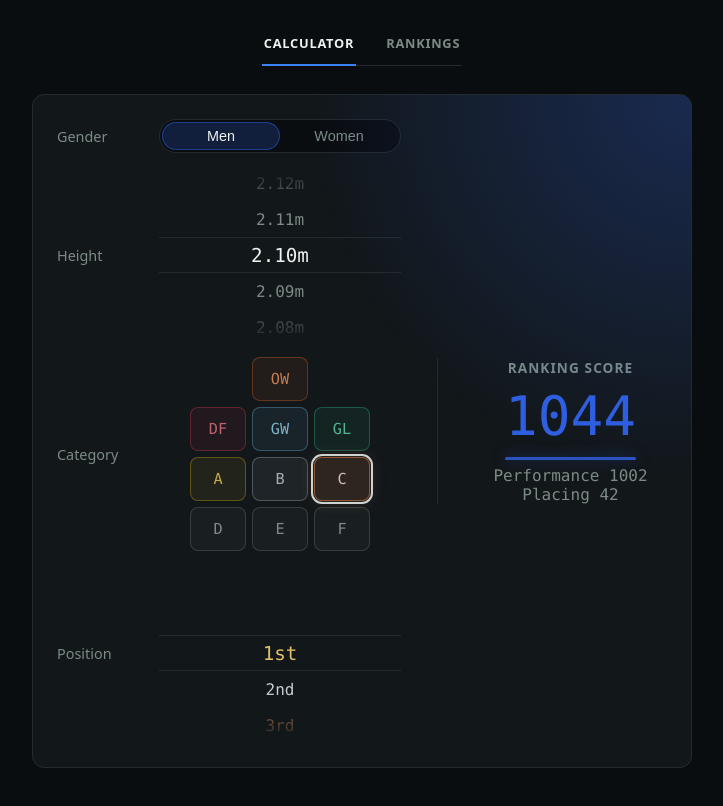
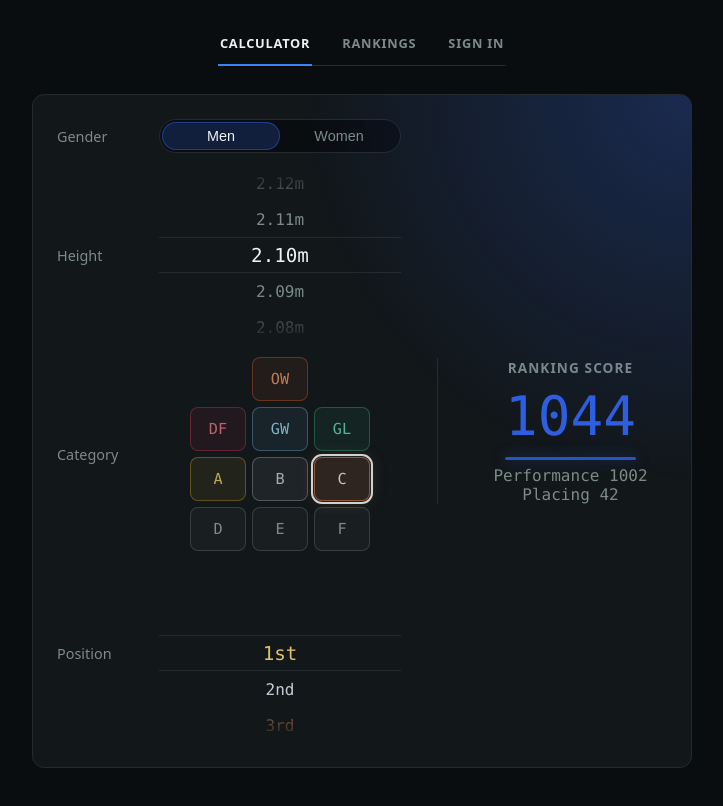
Before and after one commit to bahno/hj-stats, a React (Vite) app: page / in a window 1280 px wide. Shown: the top 806 px of the page, without its empty margins (278-1001 px from the left). Built offline with nearby package versions, Linux system fonts and the light colour scheme; no server answers.

Commit message:
feat: wire auth modal and account view into the app shell

```diff
--- a/src/App.tsx
+++ b/src/App.tsx
@@ -2,13 +2,69 @@ import { useState } from 'react';
 import { Calculator } from './components/Calculator';
 import { AthleteLookup } from './components/AthleteLookup';
 import { Nav, type View } from './components/Nav';
+import { AuthProvider, useAuth } from './auth/AuthContext';
+import { AuthModal } from './auth/AuthModal';
+import { AccountPage } from './auth/AccountPage';
+import { isAuthEnabled } from './lib/supabase';
 
-export default function App() {
+function AccountSlot({
+  onOpenAccount,
+  onSignIn,
+}: {
+  onOpenAccount: () => void;
+  onSignIn: () => void;
+}) {
+  const { user } = useAuth();
+  if (!isAuthEnabled) return null;
+  if (user) {
+    return (
+      <button type="button" className="nav-account-btn" onClick={onOpenAccount}>
+        {user.email}
+      </button>
+    );
+  }
+  return (
+    <button type="button" className="nav-account-btn" onClick={onSignIn}>
+      Sign in
+    </button>
+  );
+}
+
+function Shell() {
   const [view, setView] = useState<View>('calculator');
+  const [showAuth, setShowAuth] = useState(false);
+
+  const body =
+    view === 'calculator' ? (
+      <Calculator />
+    ) : view === 'rankings' ? (
+      <AthleteLookup />
+    ) : (
+      <AccountPage />
+    );
+
   return (
     <main className="app">
-      <Nav value={view} onChange={setView} />
-      {view === 'calculator' ? <Calculator /> : <AthleteLookup />}
+      <Nav
+        value={view}
+        onChange={setView}
+        account={
+          <AccountSlot
+            onOpenAccount={() => setView('account')}
+            onSignIn={() => setShowAuth(true)}
+          />
+        }
+      />
+      {body}
+      {showAuth && <AuthModal onClose={() => setShowAuth(false)} />}
     </main>
   );
 }
+
+export default function App() {
+  return (
+    <AuthProvider>
+      <Shell />
+    </AuthProvider>
+  );
+}
--- a/src/components/Nav.tsx
+++ b/src/components/Nav.tsx
@@ -1,11 +1,21 @@
-export type View = 'calculator' | 'rankings';
+import type { ReactNode } from 'react';
+
+export type View = 'calculator' | 'rankings' | 'account';
 
 const TABS: { id: View; label: string }[] = [
   { id: 'calculator', label: 'Calculator' },
   { id: 'rankings', label: 'Rankings' },
 ];
 
-export function Nav({ value, onChange }: { value: View; onChange: (v: View) => void }) {
+export function Nav({
+  value,
+  onChange,
+  account,
+}: {
+  value: View;
+  onChange: (v: View) => void;
+  account: ReactNode;
+}) {
   return (
     <nav className="nav" role="tablist" aria-label="View">
       {TABS.map((t) => (
@@ -19,6 +29,7 @@ export function Nav({ value, onChange }: { value: View; onChange: (v: View) => v
           {t.label}
         </button>
       ))}
+      <div className="nav-account">{account}</div>
     </nav>
   );
 }
--- a/src/styles.css
+++ b/src/styles.css
@@ -1063,3 +1063,21 @@ h2 {
   cursor: pointer;
   font-size: 0.85rem;
 }
+
+/* --- Nav account slot --- */
+.nav-account {
+  margin-left: auto;
+}
+.nav-account-btn {
+  background: none;
+  border: 1px solid currentColor;
+  border-radius: 999px;
+  padding: 0.25rem 0.75rem;
+  cursor: pointer;
+  color: inherit;
+  font-size: 0.85rem;
+  max-width: 12rem;
+  overflow: hidden;
+  text-overflow: ellipsis;
+  white-space: nowrap;
+}
```
Also changed, not shown: 1 other file (tests, documents, lock files or other folders).
